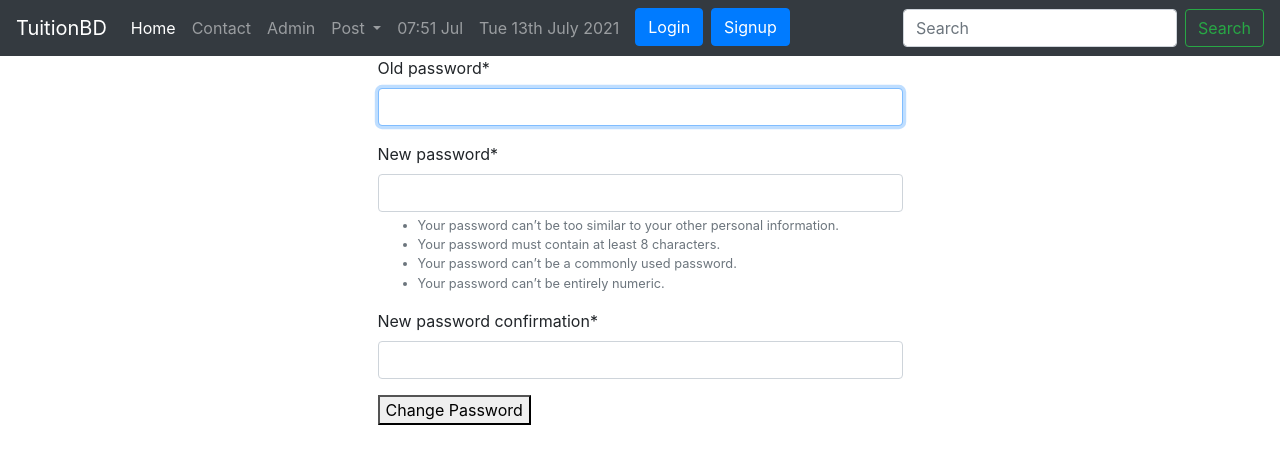
After one commit to jstechnologyes/Django_Basic_To_Advance, a Django app: page /session/password/ in a window 1280 px wide. The commit adds this page. Shown: the top 464 px of the page. Run offline with Django 3.2, Linux system fonts and the light colour scheme; some libraries are stand-ins or nearby versions.

Commit message:
Change Password added

```diff
--- a/session/urls.py
+++ b/session/urls.py
@@ -1,9 +1,10 @@
 from django.urls import path
-from .views import loginuser, logoutuser,registration
+from .views import loginuser, logoutuser,registration,change_password
 app_name='session'
 
 urlpatterns = [
     path('login/',loginuser, name='login'),
     path('logout/',logoutuser, name='logout'),
     path('signup/',registration, name='signup'),
+    path('password/',change_password, name='password'),
 ]
--- a/session/views.py
+++ b/session/views.py
@@ -1,6 +1,6 @@
 from django.shortcuts import render, redirect
-from django.contrib.auth.forms import AuthenticationForm
-from django.contrib.auth import authenticate, login, logout
+from django.contrib.auth.forms import AuthenticationForm, PasswordChangeForm
+from django.contrib.auth import authenticate, login, logout, update_session_auth_hash
 from django.contrib.auth.models import User
 from django.contrib import messages
 
@@ -38,3 +38,14 @@ def registration(request):
     else:
         form = SignUpForm
     return render(request,'session/signup.html',{'form':form})
+
+def change_password(request):
+    if request.method=="POST":
+        form= PasswordChangeForm(data=request.POST,user=request.user)
+        if form.is_valid():
+            update_session_auth_hash(request,form.user)
+            messages.success(request,"Password Change Succefully")
+            return redirect('homeview')
+    else:
+        form = PasswordChangeForm(user=request.user)
+    return render(request,'session/change_pass.html',{'form':form})
--- a/templates/basc.html
+++ b/templates/basc.html
@@ -44,8 +44,14 @@
               <a class="nav-link" href="">{% now  "D jS F Y" %}</a>
             </li>
               {% if user.is_authenticated %}
-              <li class="nav-item">
-              <a class="btn btn-primary ml-2" href="/session/logout/">Logout</a>
+                <li class="nav-item dropdown">
+              <a class="nav-link dropdown-toggle" href="#" id="navbarDropdown" role="button" data-toggle="dropdown" aria-haspopup="true" aria-expanded="false">
+               {{ user.username }}
+              </a>
+              <div class="dropdown-menu" aria-labelledby="navbarDropdown">
+                <a class="dropdown-item" href="/session/logout/">Logout</a>
+                <a class="dropdown-item" href="/session/password/">Change Password</a>
+              </div>
             </li>
               {% else %}
               <li class="nav-item">
--- /dev/null
+++ b/templates/session/change_pass.html
@@ -0,0 +1,17 @@
+{% extends 'basc.html' %}
+
+{% block title %} Post View List {% endblock %}
+{% block body %}
+ {% load crispy_forms_tags %}
+    <div class="container">
+        <div class="col-md-6 offset-md-3">
+          <form action="" method="post">
+            {% csrf_token %}
+            {{ form| crispy }}
+
+
+            <button type="submit">Change Password</button>
+          </form>
+        </div>
+    </div>
+{% endblock %}
```
Also changed, not shown: db.sqlite3.
